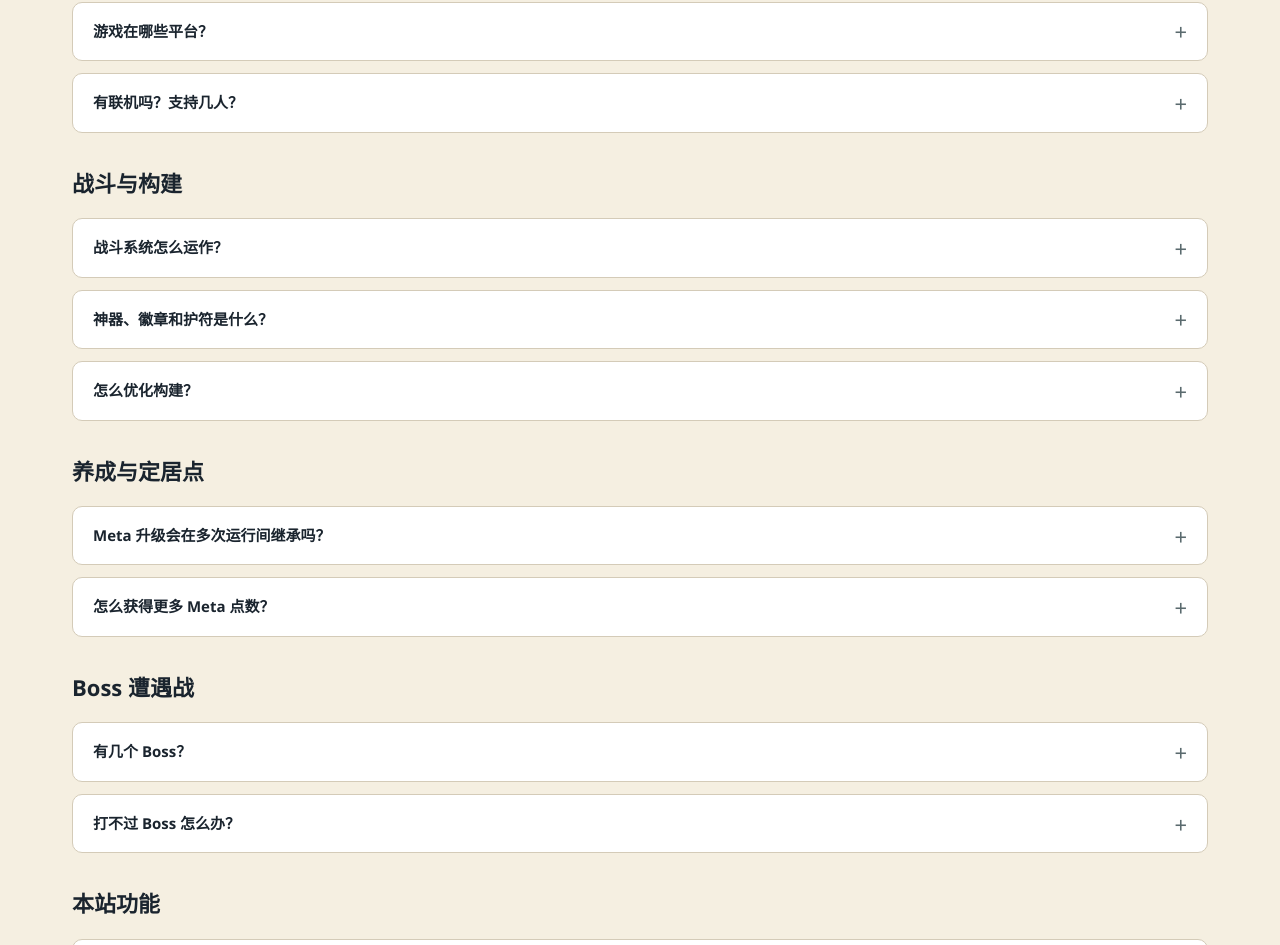
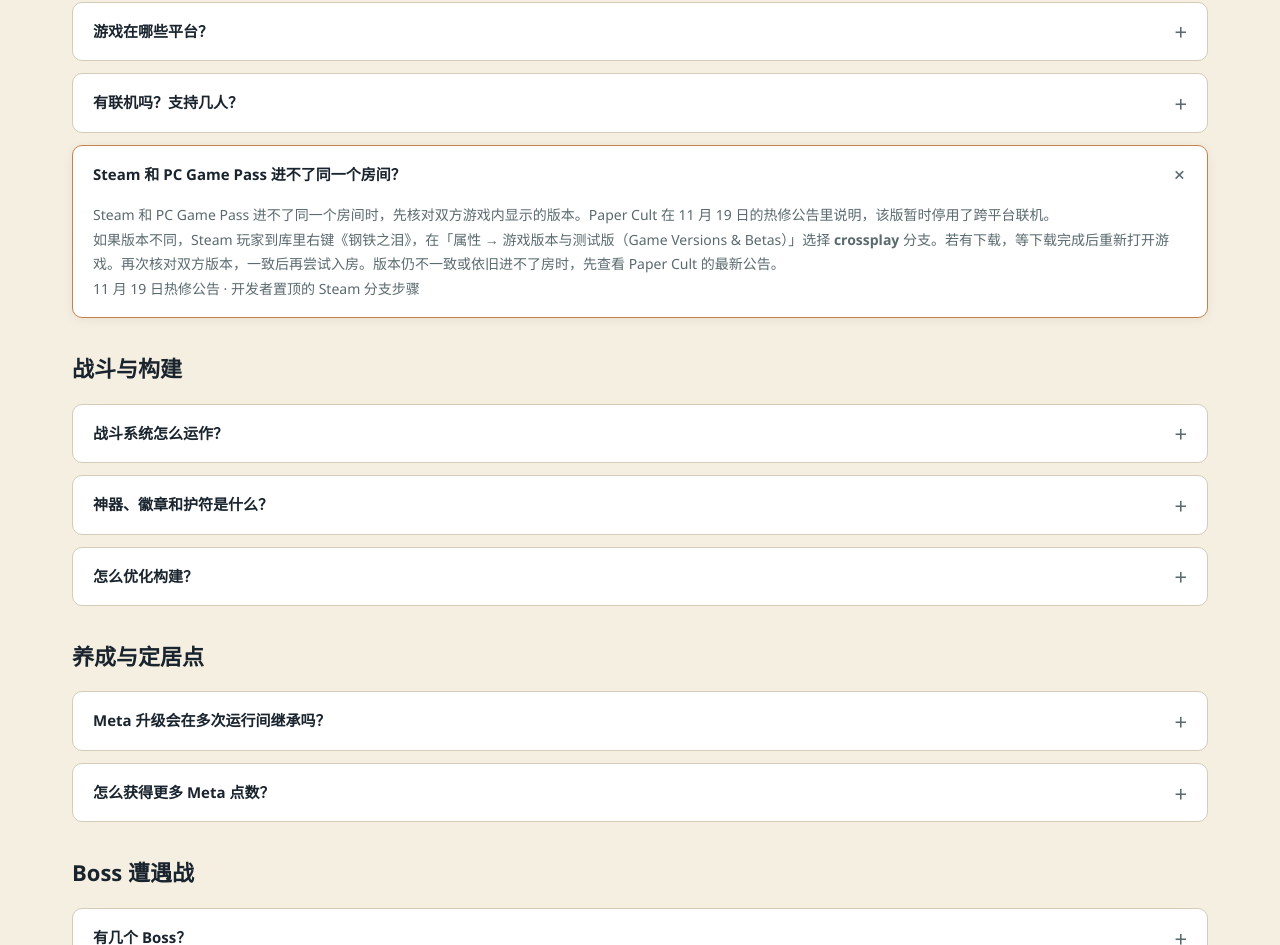
Before and after one commit to yxhtl/tears-of-metal-guide, a plain HTML site: page faq.html in a window 1280 px wide. Shown: the part 807-1752 px from the top of the page. Drawn offline with Linux system fonts and the light colour scheme.

Commit message:
补跨平台入房排查并更新问答缓存

```diff
--- a/faq.html
+++ b/faq.html
@@ -92,6 +92,10 @@
       <details class="faq-item">
         <summary class="faq-q" data-en="Is there co-op? How many players?">有联机吗？支持几人？</summary>
         <div class="faq-a" data-en="Yes! Tears of Metal supports up to 4-player online co-op. You can play solo or team up with friends. Enemy count and HP scale with player count, but rewards also scale. See the <a class='xref' href='combat.html#co-op'>Co-op Tactics</a> section for details.">有！钢铁之泪支持最多 4 人在线联机。你可以独自游玩或和朋友组队。敌人数量和血量随玩家数缩放，但奖励也相应增加。详见<a class="xref" href="combat.html#co-op">合作战术</a>章节。</div>
+      </details>
+      <details class="faq-item section-anchor" id="crossplay" open>
+        <summary class="faq-q" data-en="Can’t join a lobby between Steam and PC Game Pass?">Steam 和 PC Game Pass 进不了同一个房间？</summary>
+        <div class="faq-a" data-en="&lt;p&gt;If Steam and PC Game Pass can’t join the same lobby, compare the version shown in each game. Paper Cult’s November 19 hotfix notes say crossplay was temporarily disabled for that release.&lt;/p&gt;&lt;p&gt;If the versions differ, on Steam right-click Tears of Metal in your Library, open Properties → Game Versions &amp;amp; Betas, and select &lt;strong&gt;crossplay&lt;/strong&gt;. When any download finishes, reopen the game, compare versions again, and try the lobby if they match. If the versions still differ or you still can’t join, check the latest Paper Cult announcements before retrying.&lt;/p&gt;&lt;p&gt;&lt;a href=&quot;https://steamcommunity.com/games/1913120/announcements/detail/698781869448102468&quot;&gt;November 19 hotfix notes&lt;/a&gt; · &lt;a href=&quot;https://steamcommunity.com/app/1913120/discussions/0/586181727714551399/&quot;&gt;Paper Cult’s Steam branch instructions&lt;/a&gt;&lt;/p&gt;"><p>Steam 和 PC Game Pass 进不了同一个房间时，先核对双方游戏内显示的版本。Paper Cult 在 11 月 19 日的热修公告里说明，该版暂时停用了跨平台联机。</p><p>如果版本不同，Steam 玩家到库里右键《钢铁之泪》，在「属性 → 游戏版本与测试版（Game Versions &amp; Betas）」选择 <strong>crossplay</strong> 分支。若有下载，等下载完成后重新打开游戏。再次核对双方版本，一致后再尝试入房。版本仍不一致或依旧进不了房时，先查看 Paper Cult 的最新公告。</p><p><a href="https://steamcommunity.com/games/1913120/announcements/detail/698781869448102468">11 月 19 日热修公告</a> · <a href="https://steamcommunity.com/app/1913120/discussions/0/586181727714551399/">开发者置顶的 Steam 分支步骤</a></p></div>
       </details>
     </div>
 
--- a/sw.js
+++ b/sw.js
@@ -1,5 +1,5 @@
 /* ===== Tears of Metal Guide - Service Worker ===== */
-var CACHE_NAME = "tm-guide-v3.1.3";
+var CACHE_NAME = "tm-guide-v3.1.4";
 var ASSETS = [
   "index.html",
   "getting-started.html",
```
